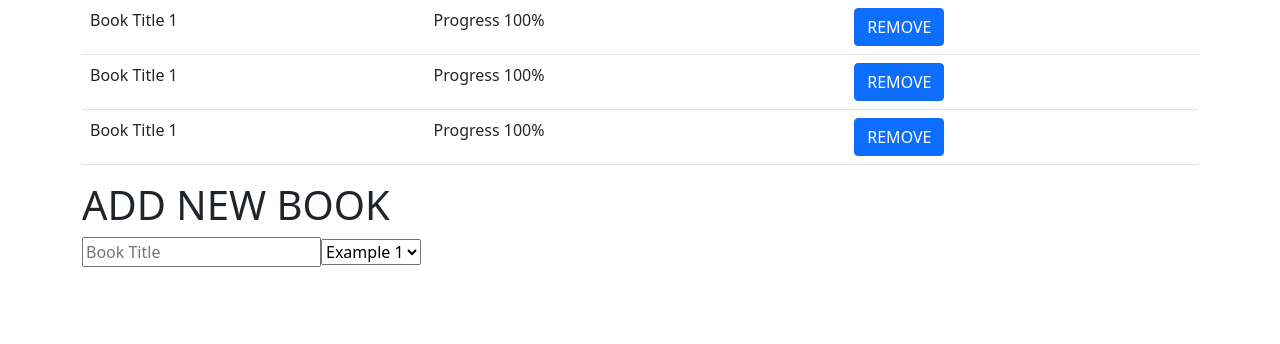
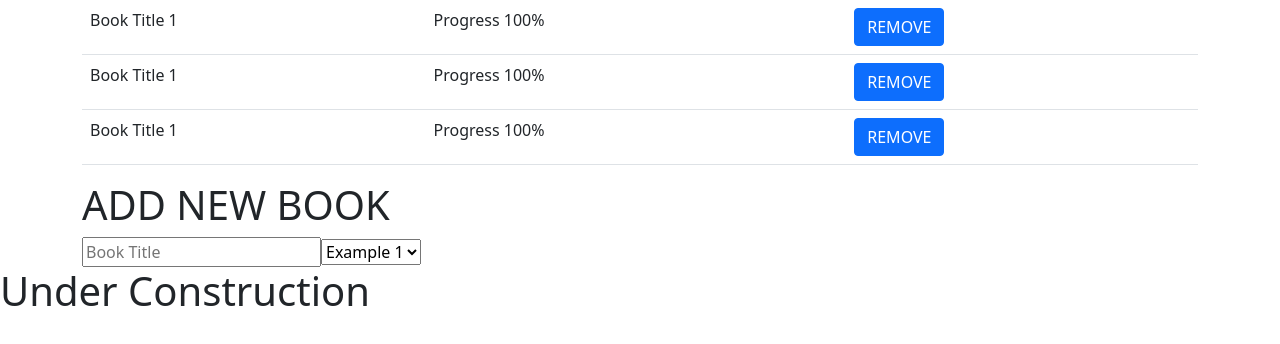
Before and after one commit to mike2611/book-store, a React (Create React App) app: page / in a window 1280 px wide. Shown: the top 344 px of the page. Built offline with nearby package versions, Linux system fonts and the light colour scheme.

Commit message:
Add Categories.js with the teext under construction

```diff
--- a/src/App.js
+++ b/src/App.js
@@ -1,7 +1,11 @@
 import Books from './components/Books';
+import Categories from './components/Categories';
 
 const App = () => (
-  <Books/>
+  <>
+    <Books/>
+    <Categories/>
+  </>
 );
 
 export default App;
--- /dev/null
+++ b/src/Nav.js
@@ -0,0 +1,3 @@
+import {
+    BrowserRouter as Router, Link, Switch, Route,
+  } from 'react-router-dom';
--- /dev/null
+++ b/src/components/Categories.js
@@ -0,0 +1,7 @@
+const Categories = () => (
+  <>
+    <h1>Under Construction</h1>
+  </>
+)
+
+export default (Categories);
```
